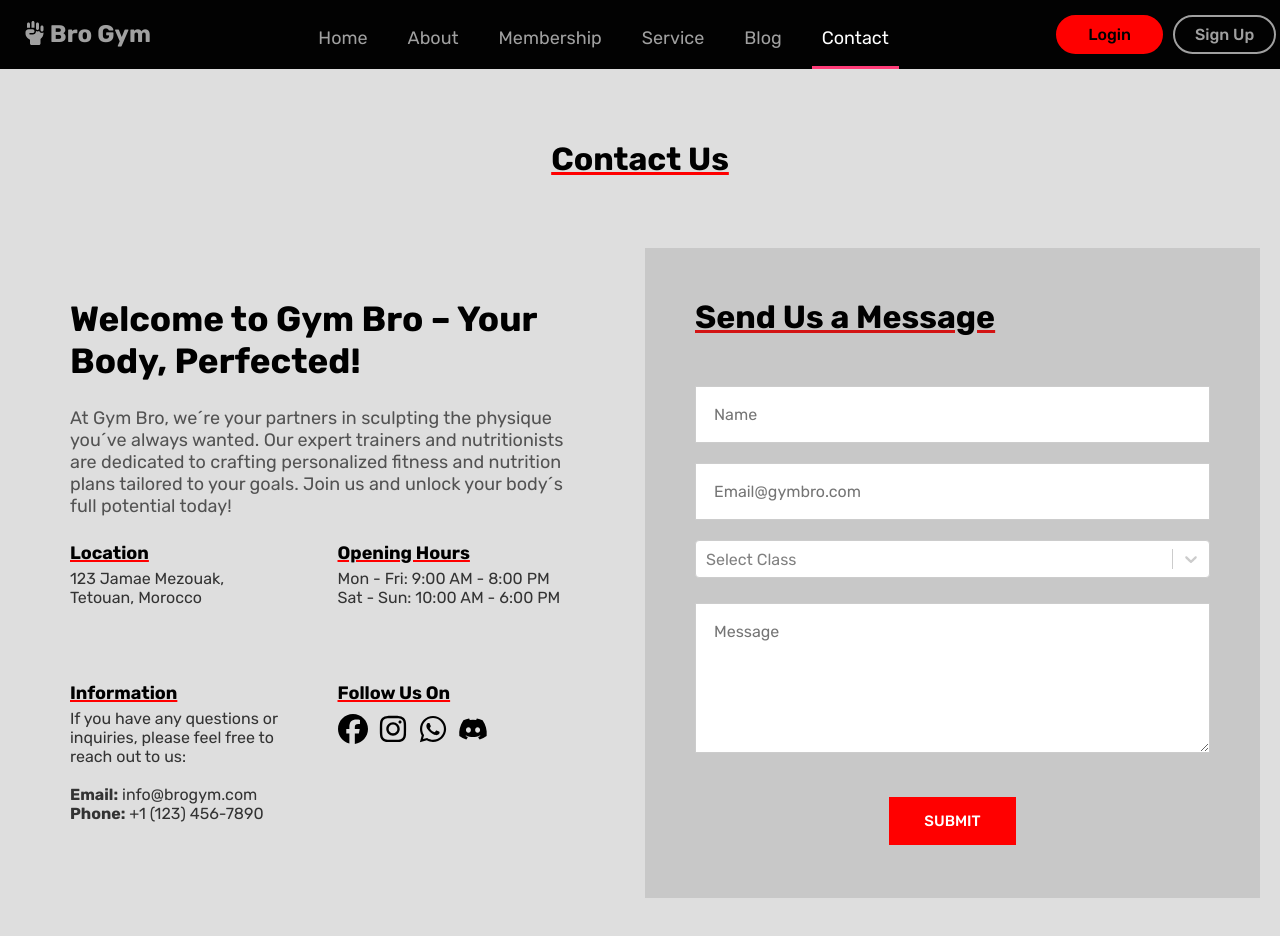
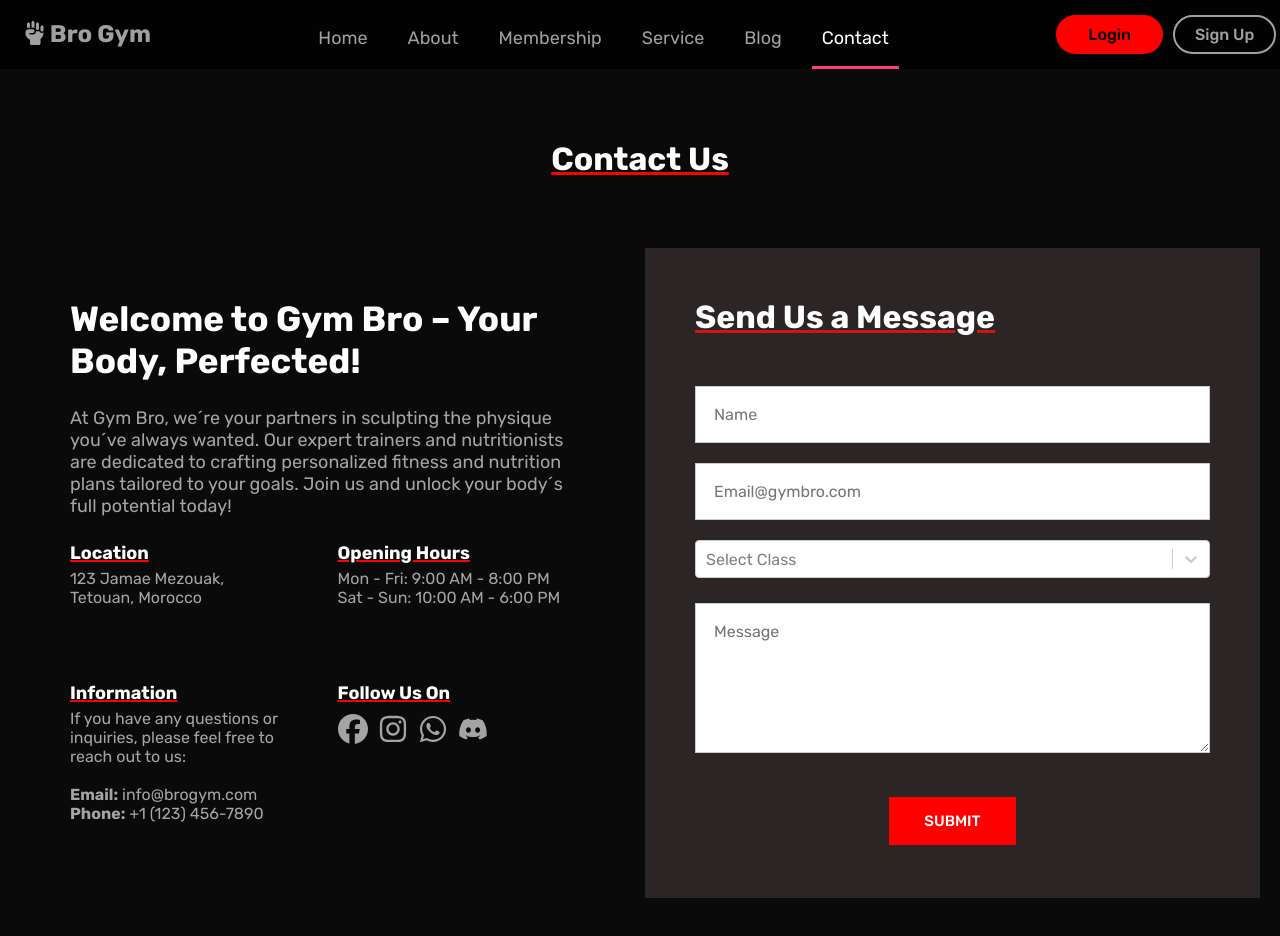
Before and after one commit to NJR911/Bro-Gym, a React (Vite) app in the folder Frontend/: page /contact in a window 1280 px wide. Shown: the top 936 px of the page. Built offline with nearby package versions, Linux system fonts and the light colour scheme.

Commit message:
updating colors on Contact page

```diff
--- a/Frontend/src/App.css
+++ b/Frontend/src/App.css
@@ -79,12 +79,14 @@
 }
 
 
-/* Contact US page */
+/*           Contact US page            */
+
 
 .contact-us-h1{
   text-align: center;
   padding: 40px 0 50px;
   text-decoration: underline 3px red;
+  color: #fff;
 }
 
 .contact-us-container {
@@ -107,28 +109,29 @@
 }
 
 .contact-info h1, .contact-form h1 {
-  color: #000;
+  color: #fff;
 }
 .contact-info h1{
   font-size: 35px;
   margin-bottom: 25px;
+  color: #fff;
 }
 .contact-info p{
   font-size: 18px;
-  color: #000000a1;
+  color: #ffffffa1;
   margin-bottom: 25px;
 }
 
 
 .info-section h2 {
   font-size: 18px;
-  color: #000;
+  color: #fff;
   text-decoration: underline 2px red;
 }
 
 .info-section p {
   font-size: 16px;
-  color: #333;
+  color: #ffffffa1;
   margin-top: 5px;
 }
 
@@ -143,6 +146,7 @@
   height: 30px;
   cursor: pointer;
   transition: .3s;
+  color: #ffffffa1;
 }
 .info-section .contact-icon:hover{
   color: red;
@@ -151,7 +155,7 @@
 
 .contact-form {
   padding: 50px;
-  background-color: #c8c8c8;
+  background-color: #2c2525;
 }
 .contact-form h1{
   margin-bottom: 50px;
--- a/Frontend/src/pages/Contact.jsx
+++ b/Frontend/src/pages/Contact.jsx
@@ -20,7 +20,7 @@ export default function Contact(){
 
     return(
         <>
-            <div style={{height:"210vh", background:"#dedede", padding:"100px 0"}} >
+            <div style={{height:"210vh", background:"#0a0a0a", padding:"100px 0"}} >
                 <h1 className="contact-us-h1">Contact Us</h1>
 
                 <div className="contact-us-container">
```
